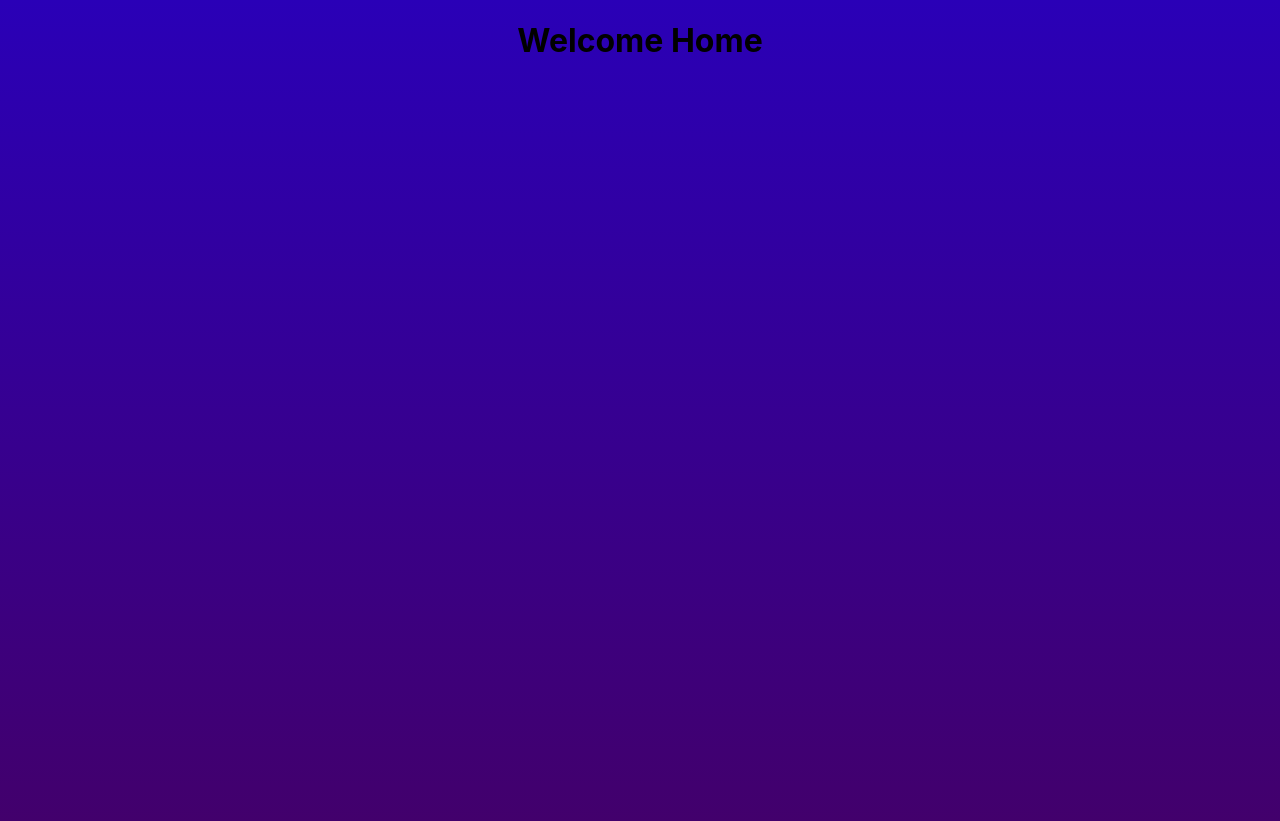
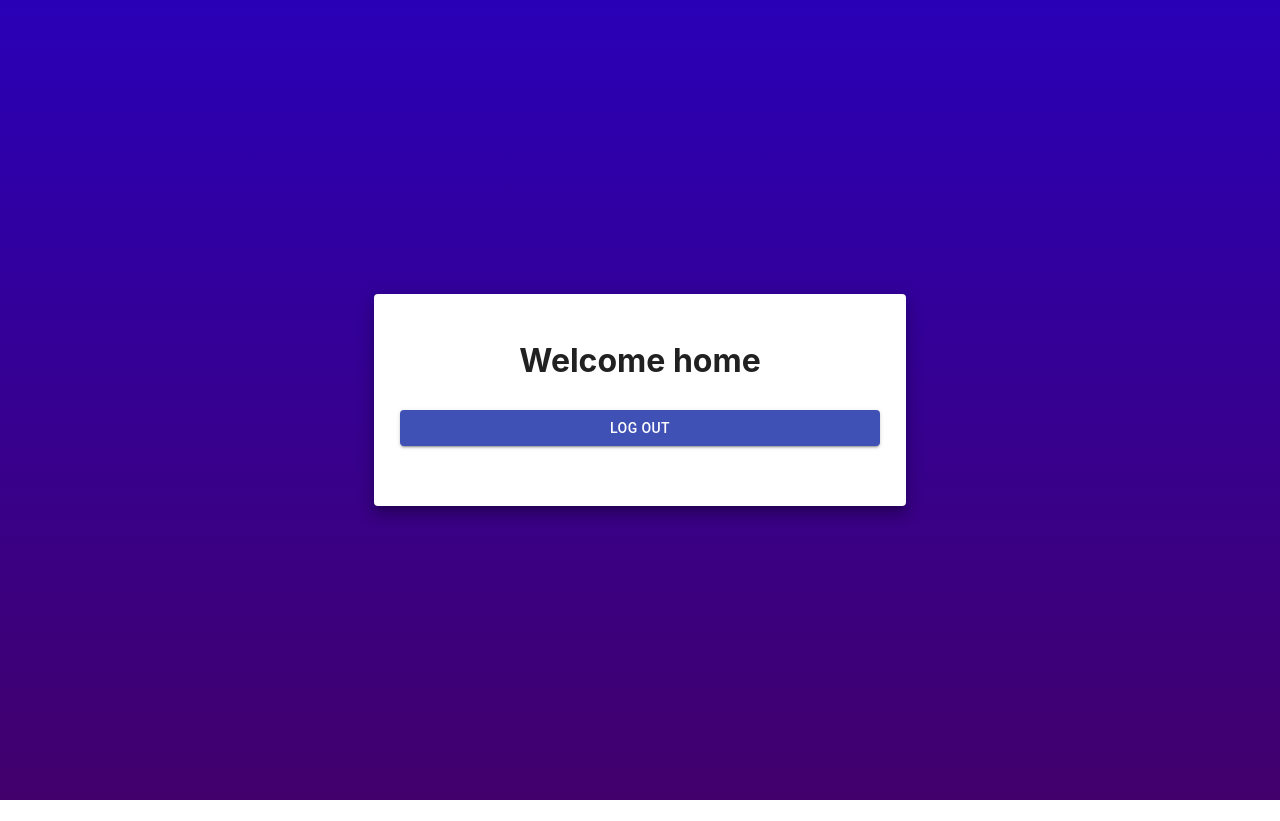
Before and after one commit to SunflowerWild/SWEGroupProject, a React (Create React App) app in the folder login-register/: page /home in a window 1280 px wide. After the commit the page ends 800 px from the top, so only its background shows below. Built offline with nearby package versions, Linux system fonts and the light colour scheme.

Commit message:
Made changes to email varification and home pages makeing sure there is a button to log out and a section to type in the code

```diff
--- a/login-register/src/Components/emailVerif.jsx
+++ b/login-register/src/Components/emailVerif.jsx
@@ -1,7 +1,24 @@
 import React from "react";
+import { Stack, TextField, Paper, Avatar, Checkbox, Grid, FormControlLabel, Button, Link, Typography } from '@mui/material';
+import { createTheme, ThemeProvider } from '@mui/material/styles';
+import { blueGrey, indigo, } from '@mui/material/colors';
 
 export const EmailAuth = () =>{
+    const paperStyle = {padding :26,height: '20vh', width :480, margin:'20px auto'}
+    const avatarStyle = {backgroundColor: '#7a15bb9e'}
+    const btstyle={margin: '8px 0'}
     return(
-    <h1>Email Verification</h1>
+        <Grid container
+        direction="column"
+        justifyContent="center"
+        alignItems="center"
+        style={{ minHeight: '100vh' }}>
+            <Paper elevation={10} style={paperStyle}>
+                <Grid align = 'center'>
+                <h1>Email Verification</h1>
+                <TextField id="outlined-basic" label="Verification Code" placeholder='Enter Code' variant="outlined" fullWidth required/>
+                </Grid>
+            </Paper>
+        </Grid>
     );
 }
--- a/login-register/src/Components/home.jsx
+++ b/login-register/src/Components/home.jsx
@@ -1,7 +1,33 @@
 import React from "react";
+import { Stack, TextField, Paper, Avatar, Checkbox, Grid, FormControlLabel, Button, Link, Typography } from '@mui/material';
+import { createTheme, ThemeProvider } from '@mui/material/styles';
+import { blueGrey, indigo, } from '@mui/material/colors';
 
+const theme = createTheme({
+    palette: {
+      primary: indigo,
+      secondary: blueGrey,
+    }
+});
 export const Home = () =>{
+    const paperStyle = {padding :26,height: '20vh', width :480, margin:'20px auto'}
+    const avatarStyle = {backgroundColor: '#7a15bb9e'}
+    const btstyle={margin: '8px 0'}
     return(
-        <h1>Welcome Home</h1>
+        <Grid container
+        direction="column"
+        justifyContent="center"
+        alignItems="center"
+        style={{ minHeight: '100vh' }}>
+            <Paper elevation={10} style={paperStyle}>
+                <Grid align = 'center'>
+                <h1>Welcome home</h1>
+
+                <ThemeProvider theme={theme}>
+                    <Button variant="contained" type='submit' color='primary' style={btstyle} fullWidth>Log Out</Button>
+                </ThemeProvider>
+                </Grid>
+            </Paper>
+        </Grid>
     );
-}
+};
```
